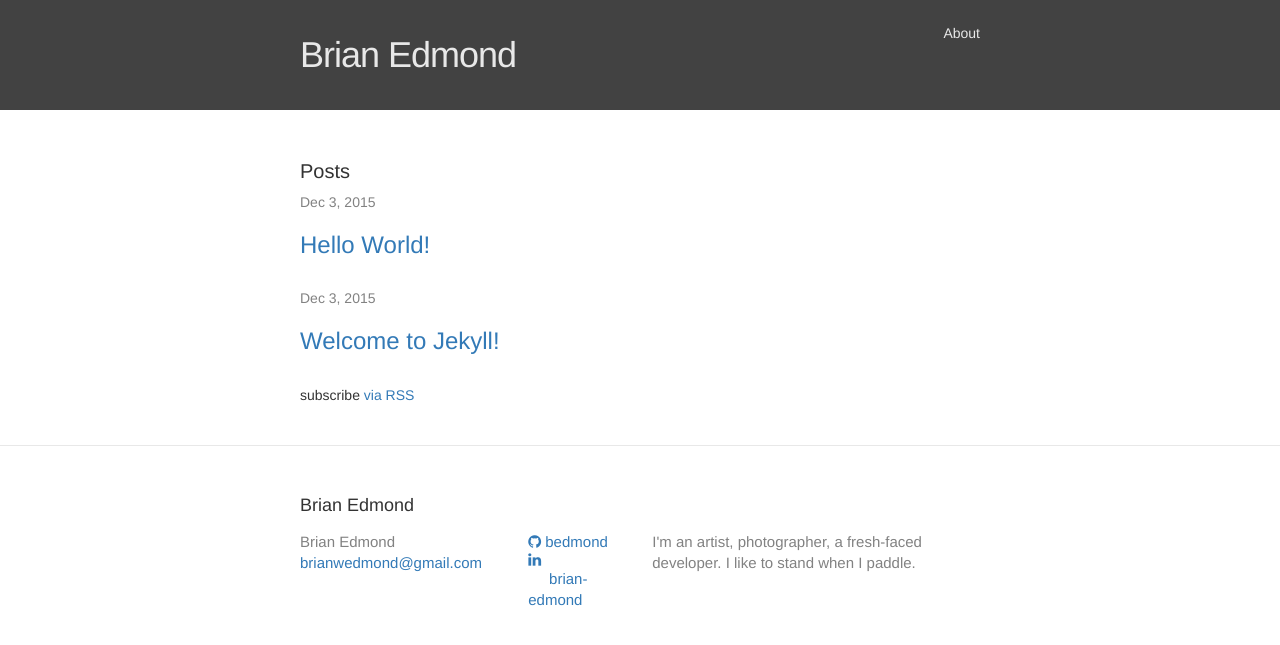
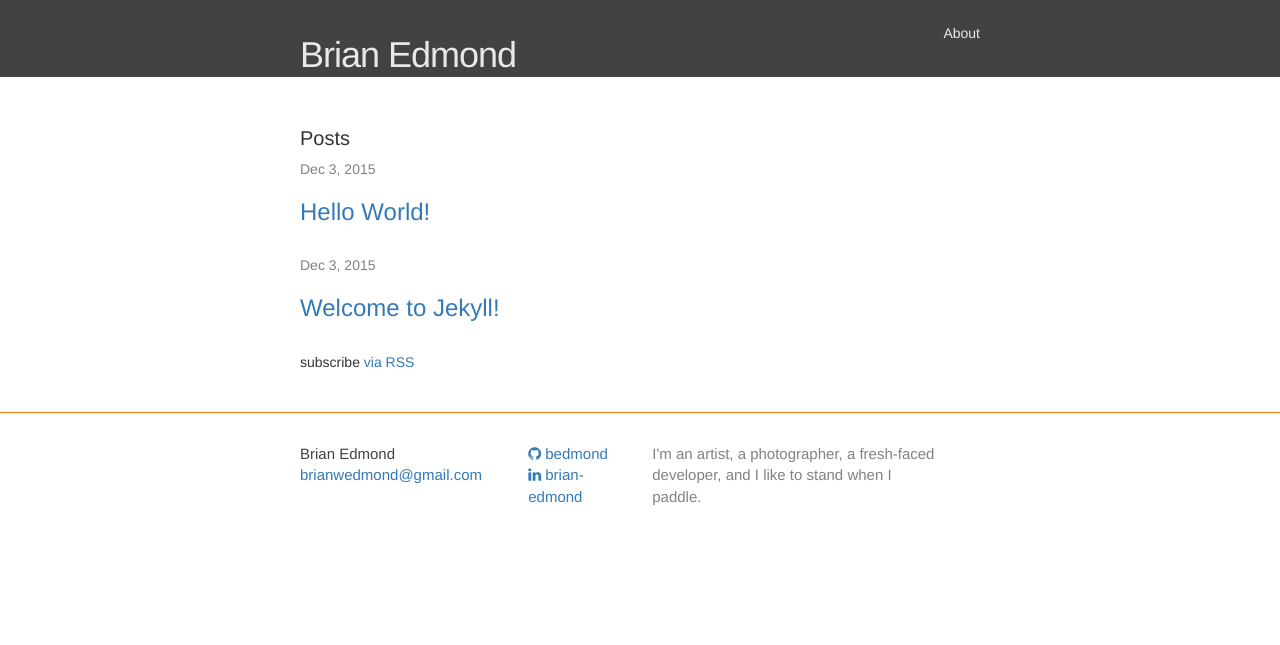
Before and after one commit to bedmond/bedmond.github.io, a Jekyll site: the page built from index.html, in a window 1280 px wide. Shown: the top 645 px of the page. Built offline with Jekyll 4.4.1, drawn with Linux system fonts in a browser that asks for light colours; nearby versions of some CDN libraries.

Commit message:
styling the portfolio.

```diff
--- a/_config.yml
+++ b/_config.yml
@@ -2,7 +2,7 @@
 title: Brian Edmond
 email: brianwedmond@gmail.com
 description: > # this means to ignore newlines until "baseurl:"
-  I'm an artist, photographer, a fresh-faced developer. I like to stand when I paddle.
+  I'm an artist, a photographer, a fresh-faced developer, and I like to stand when I paddle.
 baseurl: "" # the subpath of your site, e.g. /blog/
 url: "http://yourdomain.com" # the base hostname & protocol for your site
 github_username:  bedmond
--- a/_includes/footer.html
+++ b/_includes/footer.html
@@ -2,7 +2,7 @@
 
   <div class="wrapper">
 
-    <h2 class="footer-heading">{{ site.title }}</h2>
+
 
     <div class="footer-col-wrapper">
       <div class="footer-col  footer-col-1">
@@ -29,7 +29,6 @@
           <li>
             <a href="https://linkedin.com/{{ site.linked_username }}">
               <span class="fa fa-linkedin">
-                <svg viewBox="0 0 16 16">
               </span>
 
               <span class="username">{{ site.linkedin_username }}</span>
--- a/_includes/header.html
+++ b/_includes/header.html
@@ -23,5 +23,4 @@
     </nav>
 
   </div>
-
 </header>
--- a/_sass/_layout.scss
+++ b/_sass/_layout.scss
@@ -12,10 +12,11 @@
 }
 
 .site-title {
+    font-weight: 100;
     font-size: 36px;
     line-height: 100px;
     letter-spacing: -1px;
-    margin-bottom: 0;
+    margin-bottom: -33px;
     float: left;
 
     &,
@@ -93,7 +94,7 @@
  * Site footer
  */
 .site-footer {
-    border-top: 1px solid $grey-color-light;
+    border-top: 1px solid $brand-color;
     padding: $spacing-unit 0;
 }
 
@@ -104,6 +105,7 @@
 
 .contact-list,
 .social-media-list {
+    color: $grey-color-dark;
     list-style: none;
     margin-left: 0;
 }
--- a/css/main.scss
+++ b/css/main.scss
@@ -9,13 +9,13 @@
 $base-font-family: Helvetica, Arial, sans-serif;
 $base-font-size:   16px;
 $small-font-size:  $base-font-size * 0.875;
-$base-line-height: 1.5;
+$base-line-height: 1;
 
 $spacing-unit:     30px;
 
 $text-color:       #111;
 $background-color: #fdfdfd;
-$brand-color:      #2a7ae2;
+$brand-color:      #FC7A08;
 
 $grey-color:       #828282;
 $grey-color-light: lighten($grey-color, 40%);
```
